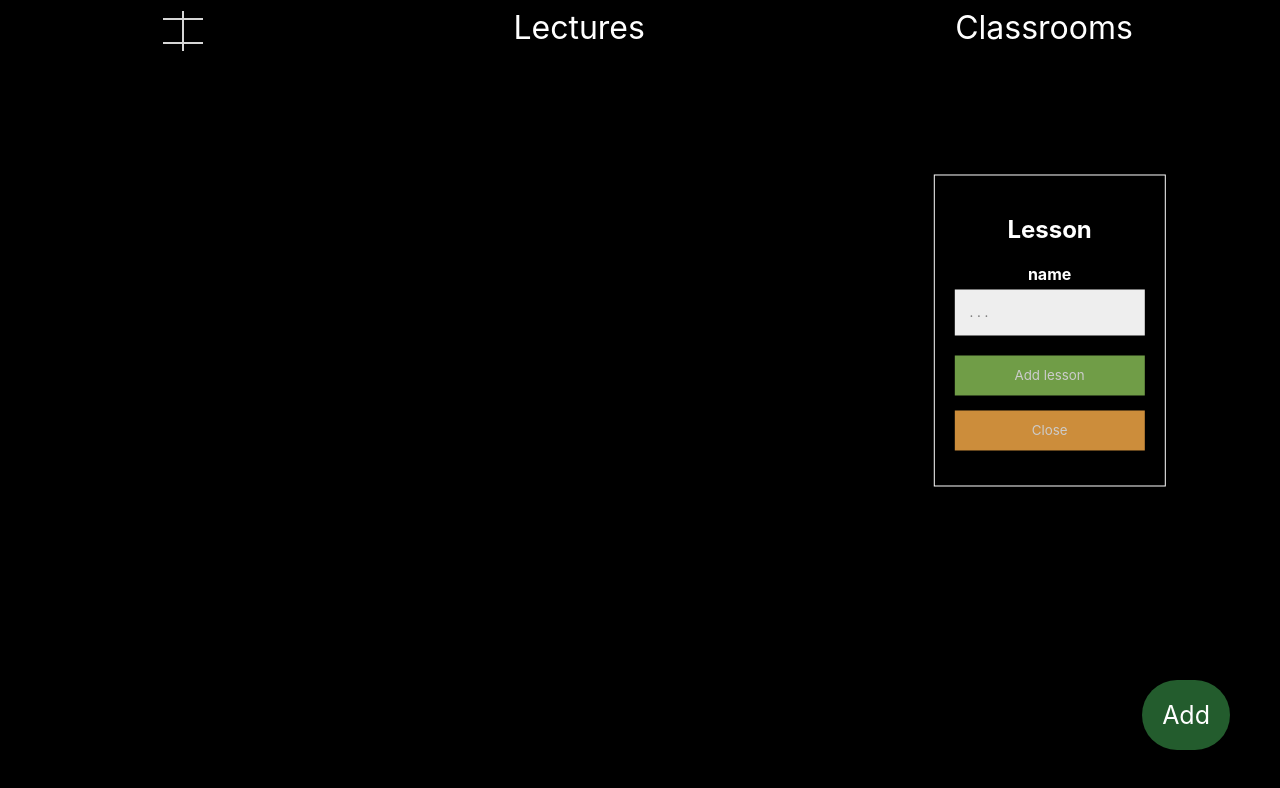
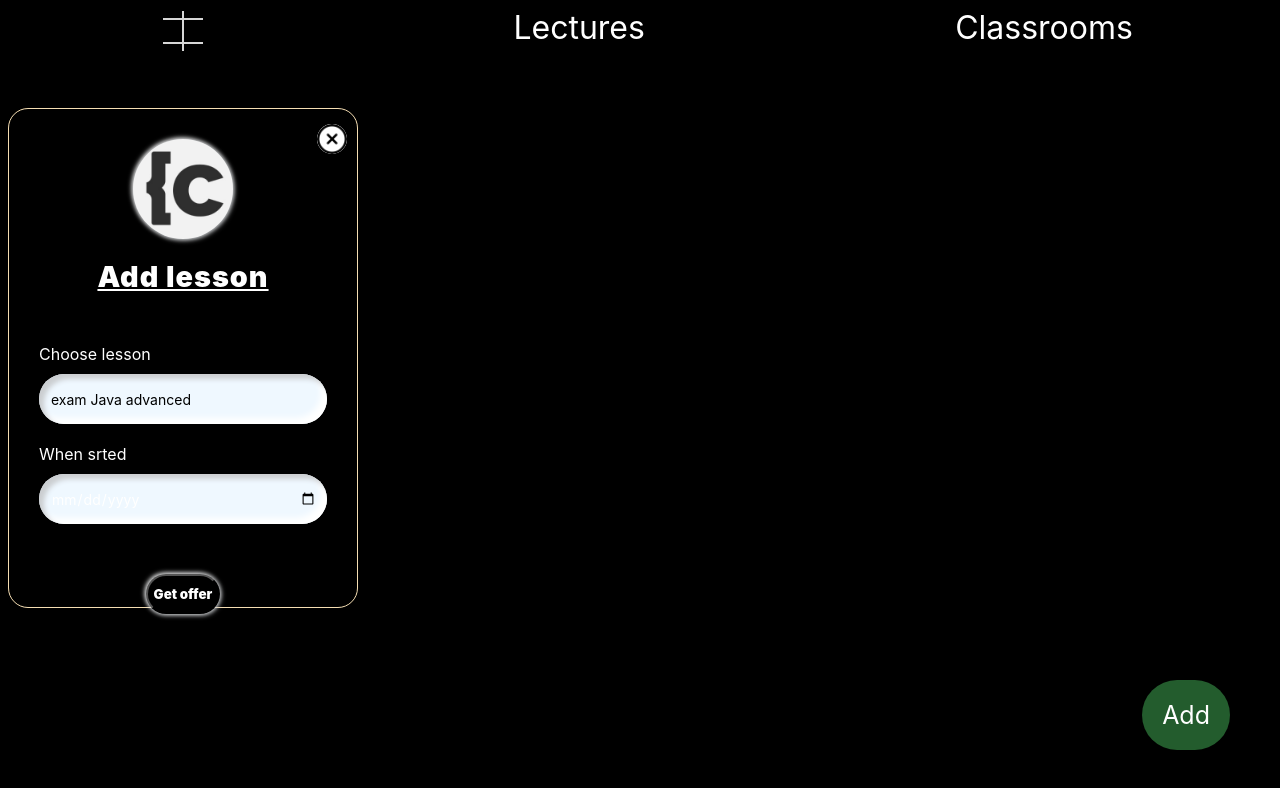
Before and after one commit to arminasi/ourProject, a plain HTML site: page main/main.html in a window 1280 px wide. Both pictures are taken after a click on the button "Add". Drawn offline with Linux system fonts and the light colour scheme.

Commit message:
feat: adding form to first page

```diff
--- a/main/main.html
+++ b/main/main.html
@@ -1,41 +1,57 @@
 <!DOCTYPE html>
 <html lang="en">
   <head>
-    <meta charset="UTF-8">
-    <meta http-equiv="X-UA-Compatible" content="IE=edge">
-    <meta name="viewport" content="width=device-width, initial-scale=1.0">
+    <meta charset="UTF-8" />
+    <meta http-equiv="X-UA-Compatible" content="IE=edge" />
+    <meta name="viewport" content="width=device-width, initial-scale=1.0" />
     <title>Document</title>
-    <link rel="stylesheet" href="./mainStyle.css">
+    <link rel="stylesheet" href="./mainStyle.css" />
   </head>
   <body>
     <div id="navbar">
-        <div id="logo"><a href="#home">
+      <div id="logo">
+        <a href="#home">
           <div class="log"></div>
           <div class="log" id="logoMediumLine"></div>
           <div class="log"></div>
-        </a></div>
+        </a>
+      </div>
       <div id="navbarLeft"><a href="#">Lectures</a></div>
       <div id="navbarRight"><a href="#">Classrooms</a></div>
     </div>
     <header>
       <div class="openBtn"></div>
-          <div class="loginPopup">
-            <div class="formPopup" id="popupForm">
-              <form action="/action_page.php" class="formContainer">
-                <h2>Lesson</h2>
-                <label for="email">
-                  <strong>name</strong>
-                </label>
-                <input type="text" placeholder=". . .">
-                </label>
-                <button class="btn" onclick="addItem()">Add lesson</button>
-                <button type="button" class="btn cancel" onclick="closeForm()">Close</button>
-              </form>
+
+
+      <div id="popupForm">
+        <div class="container">
+
+          <div class="close">
+            <div class="closeButton" onclick="closeForm()"></div>
           </div>
+
+          <div class="brand-logo"></div>
+          <div class="brand-title"><u>Add lesson</u></div>
+
+          <div class="inputs">
+            <label>Choose lesson</label>
+            <input type="text" placeholder="exam Java advanced" />
+            <br />
+            <br />
+
+            <label>When srted</label>
+            <input type="date" placeholder="Min 6 charaters long" />
+            <!-- <button type="submit">Get offer</button> -->
+          </div>
+          <button class="buttonForm" type="submit">Get offer</button>
         </div>
         <div id="headerItems"></div>
       </header>
-    <div id="addBtn"><button class="openButton" onclick="openForm()" id="myBtn">Add</button></div>
+      <div id="addBtn">
+        <button class="openButton" onclick="openForm()" id="myBtn">Add</button>
+      </div>
+      </div>
+
     <script src="script.js"></script>
   </body>
 </html>
--- a/main/mainStyle.css
+++ b/main/mainStyle.css
@@ -2,7 +2,8 @@
   box-sizing: border-box;
   color: white;
   background: #000;
-    font-family:-apple-system, BlinkMacSystemFont, 'Segoe UI', Roboto, Oxygen, Ubuntu, Cantarell, 'Open Sans', 'Helvetica Neue', sans-serif
+  font-family: -apple-system, BlinkMacSystemFont, "Segoe UI", Roboto, Oxygen,
+    Ubuntu, Cantarell, "Open Sans", "Helvetica Neue", sans-serif;
 }
 
 .log {
@@ -12,11 +13,11 @@
   background: rgb(214, 214, 214);
 }
 
-#logoMediumLine{
+#logoMediumLine {
   transform: rotate(-90deg);
 }
 
-#logo{
+#logo {
   transition: 0.6s;
 }
 
@@ -24,8 +25,6 @@
   transform: rotate(-90deg);
   transition: 0.6s;
 }
-
-
 
 #navbar {
   display: flex;
@@ -37,7 +36,7 @@
 }
 
 #navbarBox {
-    padding:0 0px;
+  padding: 0 0px;
 }
 
 .navbar:hover {
@@ -53,8 +52,8 @@ a:hover {
   color: rgb(0, 0, 0);
   text-decoration-line: none;
   transition: 0.4s;
-    text-shadow: -1px 0 rgb(255, 255, 255), 0 1px rgb(255, 255, 255), 1px 0 rgb(255, 255, 255), 0 -1px rgb(255, 255, 255);
-
+  text-shadow: -1px 0 rgb(255, 255, 255), 0 1px rgb(255, 255, 255),
+    1px 0 rgb(255, 255, 255), 0 -1px rgb(255, 255, 255);
 }
 
 #myBtn {
@@ -74,7 +73,8 @@ a:hover {
 }
 
 #myBtn:hover {
-    text-shadow: -1px 0 rgb(255, 255, 255), 0 1px rgb(255, 255, 255), 1px 0 rgb(255, 255, 255), 0 -1px rgb(255, 255, 255);
+  text-shadow: -1px 0 rgb(255, 255, 255), 0 1px rgb(255, 255, 255),
+    1px 0 rgb(255, 255, 255), 0 -1px rgb(255, 255, 255);
   color: black;
   transition: 0.6s;
   background-color: rgb(253, 145, 22); /* Add a dark-grey background on hover */
@@ -83,7 +83,119 @@ a:hover {
 header {
   height: 1000px;
 }
-  .loginPopup {
+
+.container {
+  position: absolute;
+  width: 350px;
+  height: 500px;
+  border-radius: 20px;
+  padding: 30px;
+  margin-top: 100px;
+  box-sizing: border-box;
+  border: 1px solid wheat;
+  align-items: center;
+  text-align: center;
+  justify-content: center;
+  place-items: center;
+  font-family: poppins;
+}
+#popupForm {
+  display: none;
+}
+
+.close {
+  height: 30px;
+  width: 30px;
+  border-radius: 50%;
+  background-color: white;
+  box-sizing: border-box;
+  position: inherit;
+  top: calc(5% - 10px);
+  right: calc(10% - 25px);
+}
+.closeButton {
+  height: 30px;
+  width: 30px;
+  border-radius: 50%;
+  background: url("../992660.png");
+  background-size: contain;
+}
+
+.brand-logo {
+  height: 100px;
+  width: 100px;
+  background-image: url("../logo.jpg");
+  background-size: contain;
+  background-color: white;
+  margin: auto;
+  border-radius: 50%;
+  box-sizing: border-box;
+  box-shadow: 1px 1px 5px #cbced1, -1px -1px 5px white;
+}
+
+.brand-title {
+  margin: auto;
+  font-weight: 900;
+  font-size: 1.8rem;
+  color: white;
+  letter-spacing: 1px;
+  margin-top: 20px;
+}
+
+.inputs {
+  text-align: left;
+  margin: auto;
+  padding-top: 50px;
+}
+
+label,
+input {
+  margin: auto;
+  width: 100%;
+  padding: 0;
+  border: 1px;
+  outline: 1px;
+  box-sizing: border-box;
+  margin-top: 10px;
+}
+
+label {
+  color: white;
+  margin-top: 20px;
+}
+
+input::placeholder {
+  color: black;
+}
+
+input {
+  background: #eff8ff;
+  padding: 10px;
+  padding-left: 12px;
+  height: 50px;
+  font-size: 14px;
+  border-radius: 50px;
+  box-shadow: inset 5px 5px 5px #cbced1, inset -6px -6px 6px white;
+}
+
+.buttonForm {
+  margin-top: 50px;
+  background: black;
+  width: 100%;
+  height: 40px;
+  border-radius: 50px;
+  cursor: pointer;
+  font-weight: 900;
+  box-shadow: 1px 1px 5px #cbced1, -1px -1px 5px white;
+  transition: 0.5s;
+  color: white;
+}
+button:hover {
+  background-color: silver;
+  color: black;
+}
+
+/* .loginPopup {
     position: relative;
     text-align: center;
     width: 100%;
@@ -147,4 +259,4 @@ header {
   .formContainer .btn:hover,
   .openButton:hover {
     opacity: 1;
-  }
+  } */
```
Also changed, not shown: confirm.html (+1 -0 lines), main/script.js (+4 -5 lines), 992660.png (added). Lines whose indentation alone changed are shown as unchanged.
